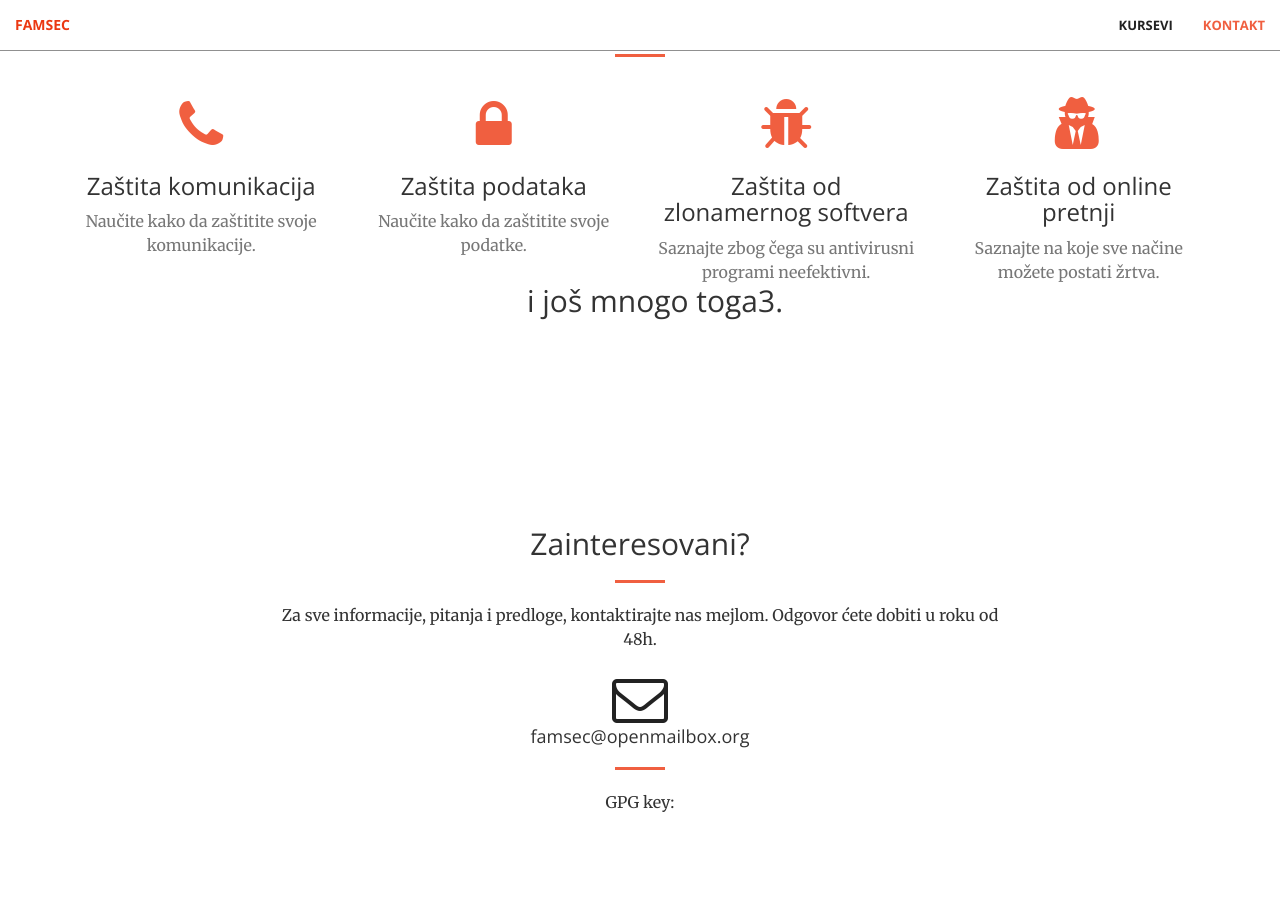
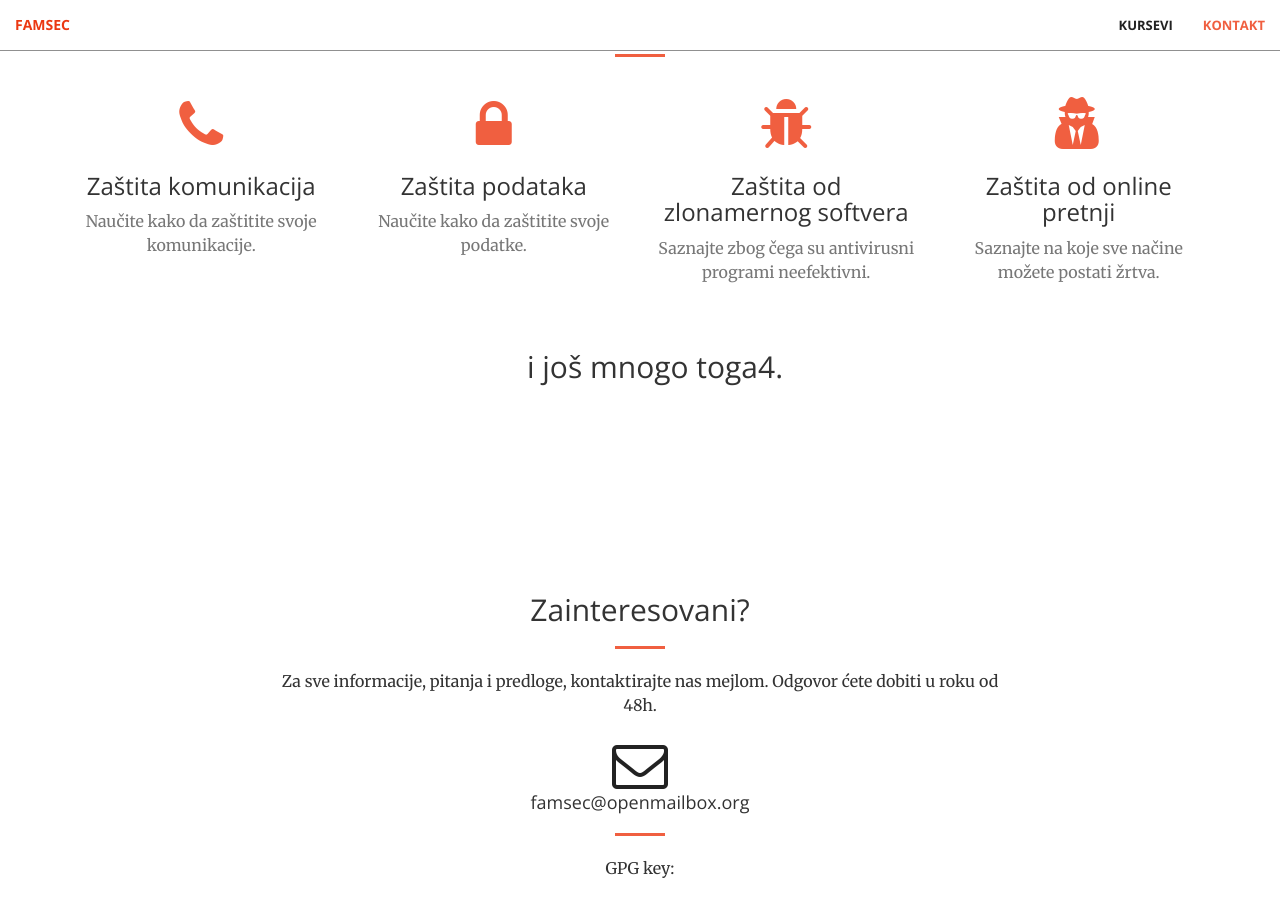
Before and after one commit to FAMSEC/famsec.github.io, a Jekyll site: the page built from index.html, in a window 1280 px wide and 900 px high, scrolled down 999 px. Built offline with Jekyll 4.4.1, drawn with Linux system fonts in a browser that asks for light colours; before the commit the page ends 1833 px from its top, so only the background shows below that.

Commit message:
Update services.html

```diff
--- a/_includes/services.html
+++ b/_includes/services.html
@@ -41,7 +41,7 @@
      <div class="container">
         <div class="row">
             <div class="col-lg-12 text-center">
-                <h2 class="section-heading">i još mnogo toga3.</h2>
+                <h2 class="section-heading"> <br><br> i još mnogo toga4.</h2>
             </div>
         </div>
     </div>
```
